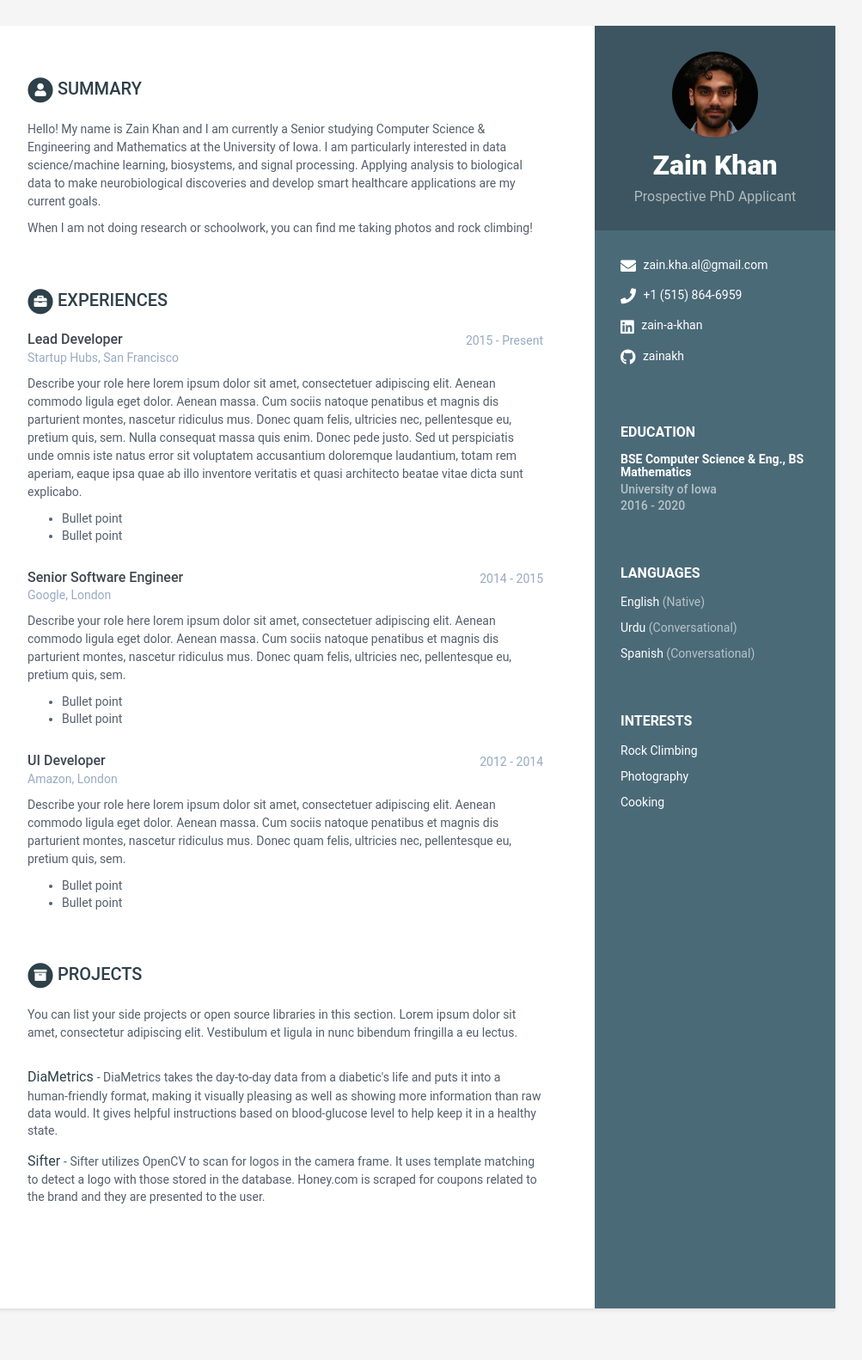
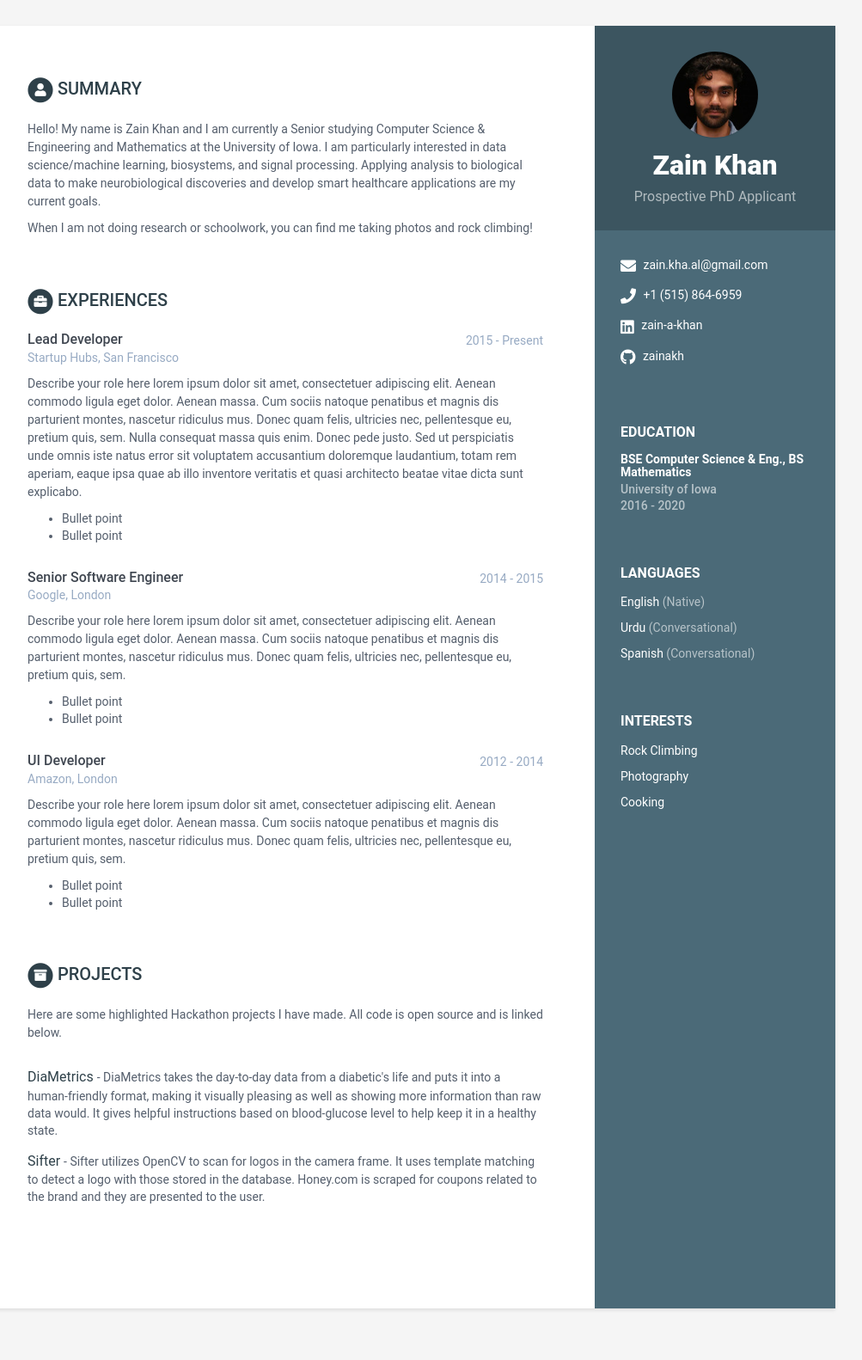
Before and after one commit to zainakh/zainakh.github.io, a Jekyll site: the page built from index.html, in a window 1280 px wide. Shown: the whole page at 86% size, without its empty margins (168-1171 px from the left). Built offline with Jekyll 4.4.1, drawn with Linux system fonts in a browser that asks for light colours.

Commit message:
Update data.yml

```diff
--- a/_data/data.yml
+++ b/_data/data.yml
@@ -93,9 +93,8 @@ experiences:
 projects:
     title: Projects
     intro: >
-      You can list your side projects or open source libraries in this
-      section. Lorem ipsum dolor sit amet, consectetur adipiscing elit.
-      Vestibulum et ligula in nunc bibendum fringilla a eu lectus.
+      Here are some highlighted Hackathon projects I have made. All code is open source and is linked below.
+
     assignments:
       - title: DiaMetrics
         link: "https://github.com/kblicharski/diametrics"
```
